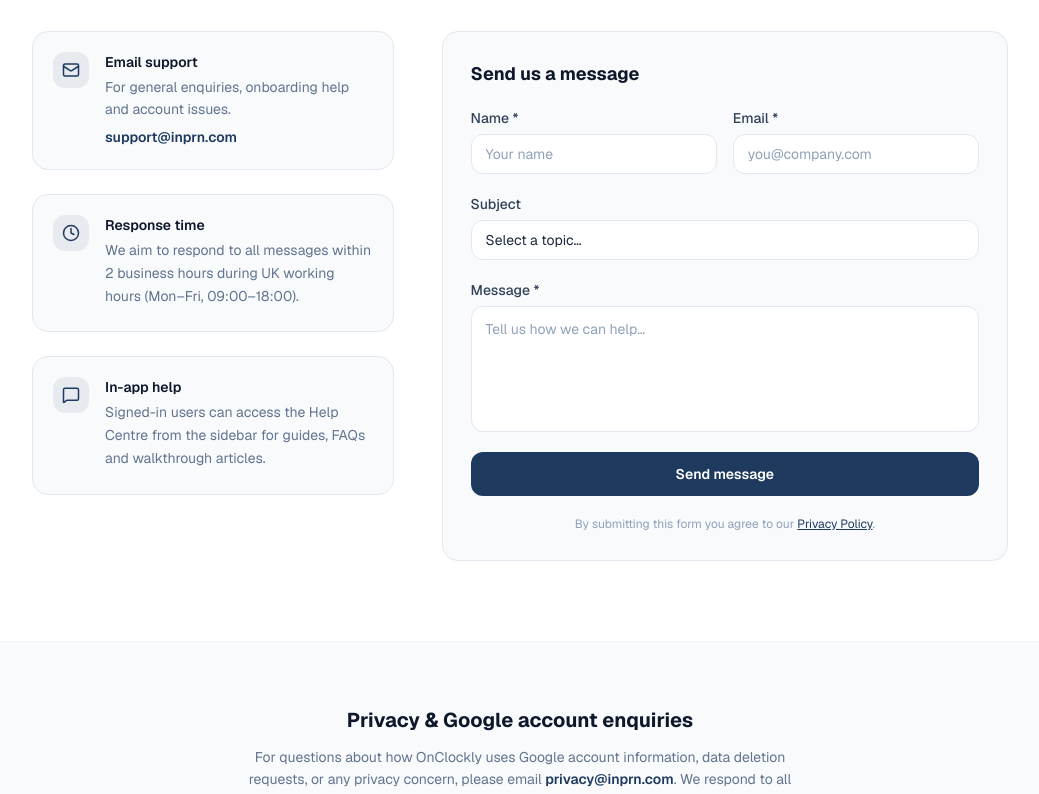
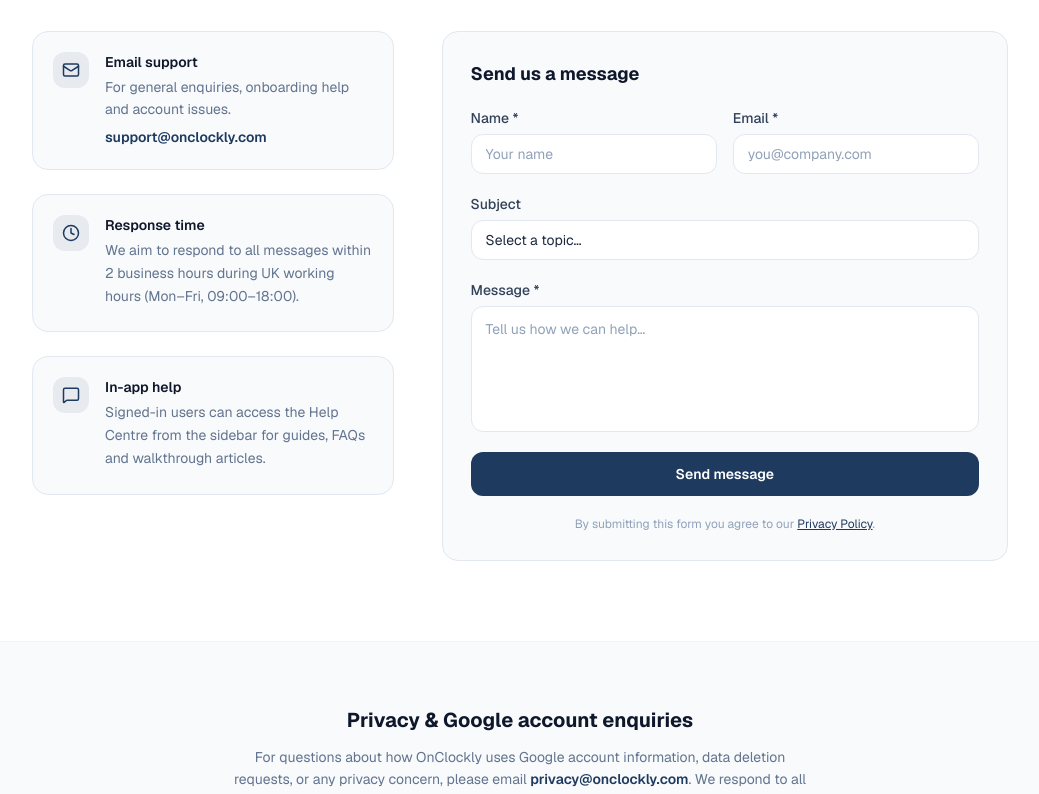
Before and after one commit to Abate-Mony/inprn-marketing-app, a Next.js app: page /contact in a window 1280 px wide. Shown: the part 400-1194 px from the top of the page, without its empty margins (120-1159 px from the left). Built offline with nearby package versions, Linux system fonts and the light colour scheme.

Commit message:
added api changes

```diff
--- a/app/contact/page.tsx
+++ b/app/contact/page.tsx
@@ -12,8 +12,8 @@ const infoCards = [
     icon: <Mail size={18} />,
     title: "Email support",
     desc: "For general enquiries, onboarding help and account issues.",
-    value: "support@inprn.com",
-    href: "mailto:support@inprn.com",
+    value: "support@onclockly.com",
+    href: "mailto:support@onclockly.com",
   },
   {
     icon: <Clock size={18} />,
@@ -81,8 +81,8 @@ export default function ContactPage() {
           <h2 className="text-xl font-bold text-slate-900 mb-3">Privacy &amp; Google account enquiries</h2>
           <p className="text-slate-500 leading-relaxed text-sm max-w-xl mx-auto">
             For questions about how OnClockly uses Google account information, data deletion requests, or any privacy concern, please email{" "}
-            <a href="mailto:privacy@inprn.com" className="text-[#1E3A5F] font-semibold hover:underline">
-              privacy@inprn.com
+            <a href="mailto:privacy@onclockly.com" className="text-[#1E3A5F] font-semibold hover:underline">
+              privacy@onclockly.com
             </a>
             . We respond to all privacy requests within 30 days.
           </p>
--- a/components/marketing/ApiDocs.tsx
+++ b/components/marketing/ApiDocs.tsx
@@ -235,7 +235,7 @@ export function ApiDocs() {
 
           <section id="basics" className="scroll-mt-24 mb-12">
             <h2 className="text-xl font-bold text-slate-900 mb-3">Base URL &amp; rate limit</h2>
-            <CodeBlock label="Base URL">{`https://<your-inprn-api-host>/api/v1/external`}</CodeBlock>
+            <CodeBlock label="Base URL">{`https://api.onclockly.com/api/v1/external`}</CodeBlock>
             <p className="text-slate-500 text-sm leading-relaxed">
               <strong className="text-slate-700">300 requests</strong> per 15 minutes, per key. Beyond that you&apos;ll
               get a <code className="font-mono text-[12px]">429</code>.
@@ -413,7 +413,7 @@ export function ApiDocs() {
               The key only ever needs to go in the <code className="font-mono text-[12.5px]">Authorization</code> header
               — set it once on an axios instance and every call inherits it.
             </p>
-            <CodeBlock label="inprn-client.js">{`import axios from "axios";
+            <CodeBlock label="onclockly-client.js">{`import axios from "axios";
 
 const inprn = axios.create({
   baseURL: "https://<your-inprn-api-host>/api/v1/external",
```
